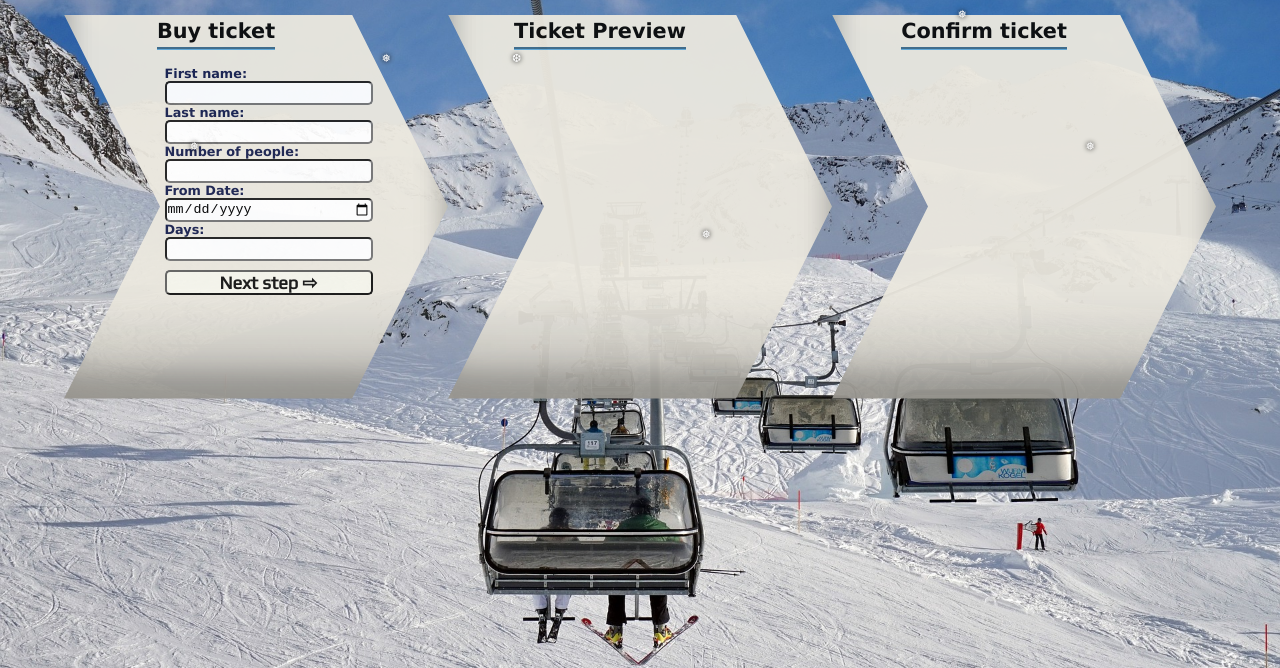
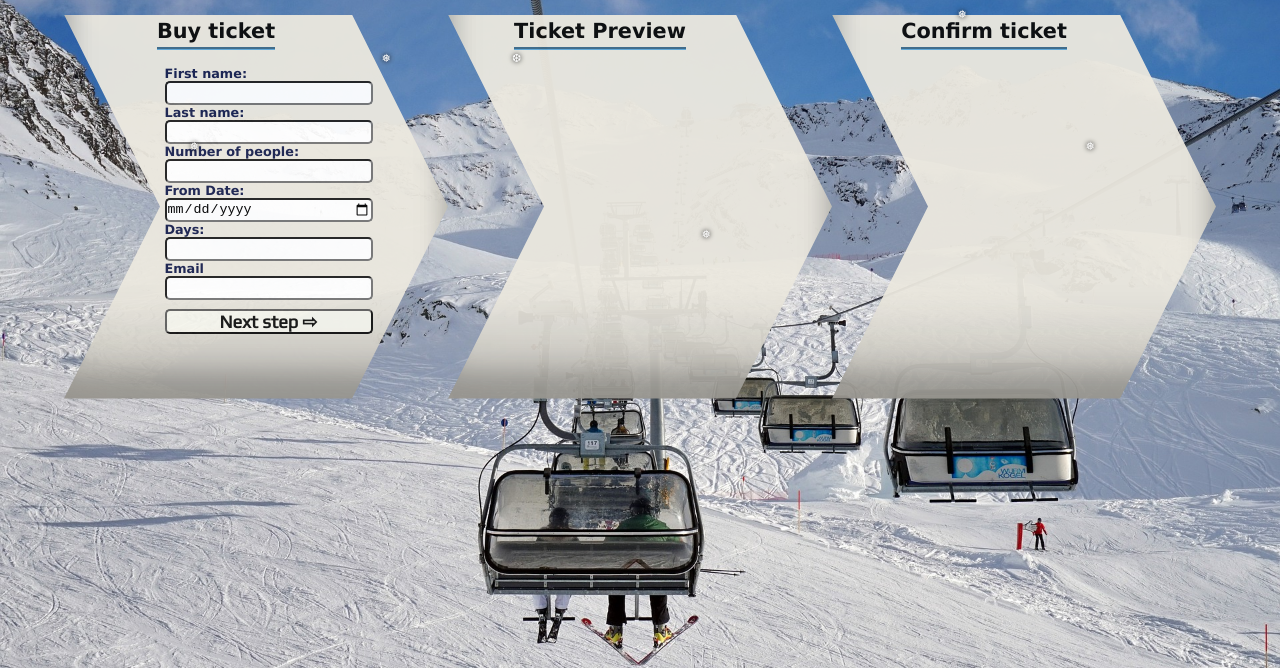
Before and after one commit to inanna-eftimova/Ski-Lift, a plain HTML site: page index.html in a window 1280 px wide. Shown: the part 132-800 px from the top of the page. Drawn offline with Linux system fonts and the light colour scheme; a web font is replaced by a local one.

Commit message:
Added HTML

```diff
--- a/index.html
+++ b/index.html
@@ -46,6 +46,9 @@
 
                             <label for="people-count">Days:</label>
                             <input type="number" id="days-count" name="days-count" >
+
+                        <label for="email">Email</label>
+                        <input type="text" id="email" name="email">
 
                         <button id="next-btn" type="submit">Next step &#x21e8;</button>
                     </form>
```
